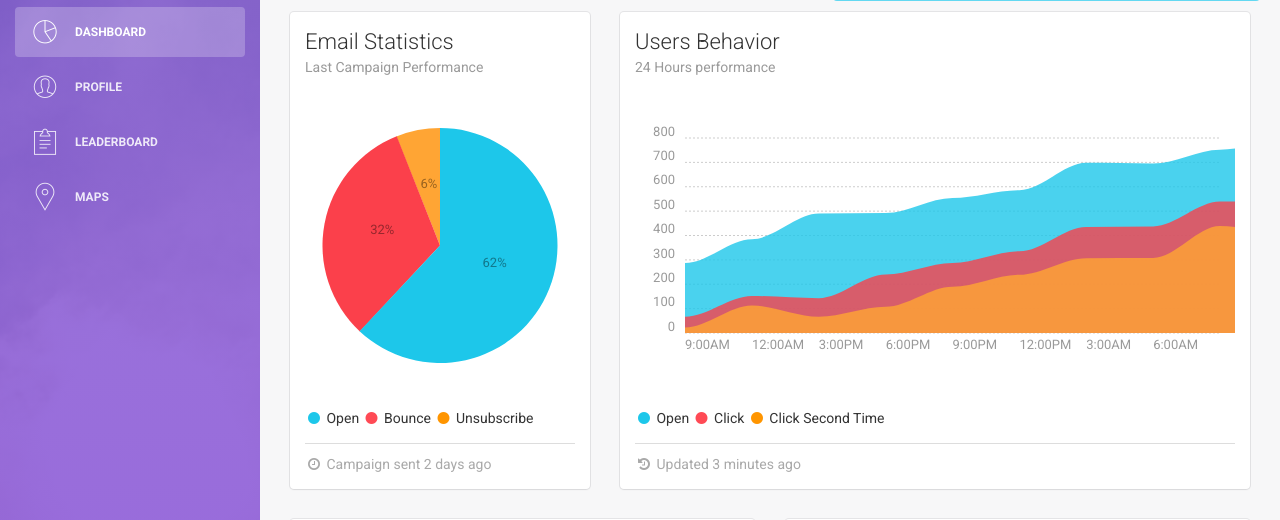
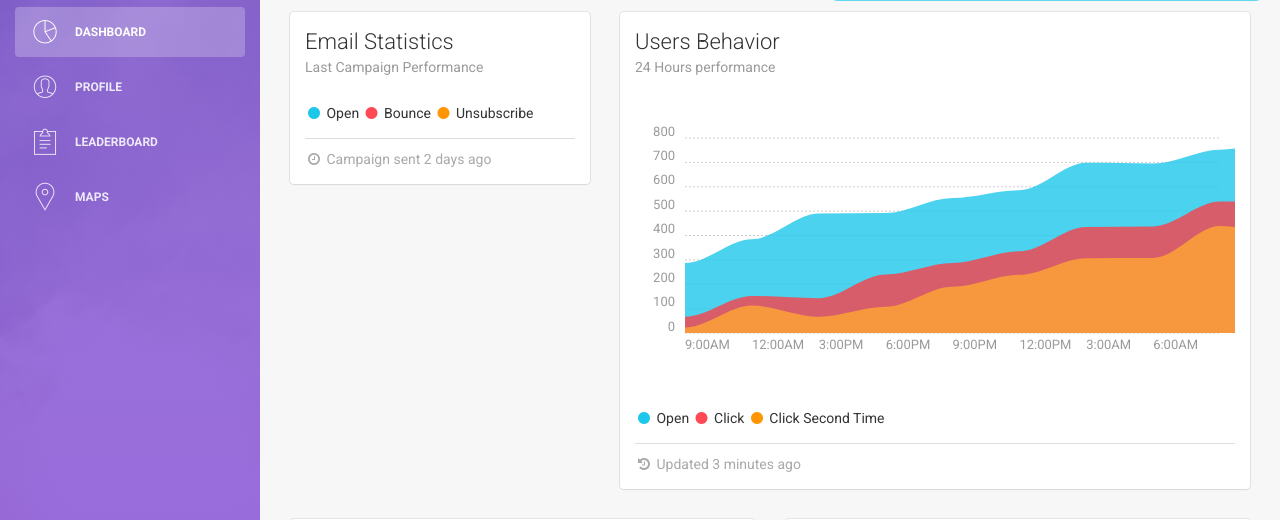
Before and after one commit to Mumbai2016/team-2, a PHP site: page /atma/dash/dashboard.php in a window 1280 px wide. Shown: the part 79-599 px from the top of the page. Run offline with PHP 8.4, Linux system fonts and the light colour scheme; some libraries are stand-ins or nearby versions.

Commit message:
Modified dashboard.php

```diff
--- a/dash/dashboard.php
+++ b/dash/dashboard.php
@@ -154,7 +154,6 @@
                                 <p class="category">Last Campaign Performance</p>
                             </div>
                             <div class="content">
-                                <div id="chartPreferences" class="ct-chart ct-perfect-fourth"></div>
 
                                 <div class="footer">
                                     <div class="legend">
```
